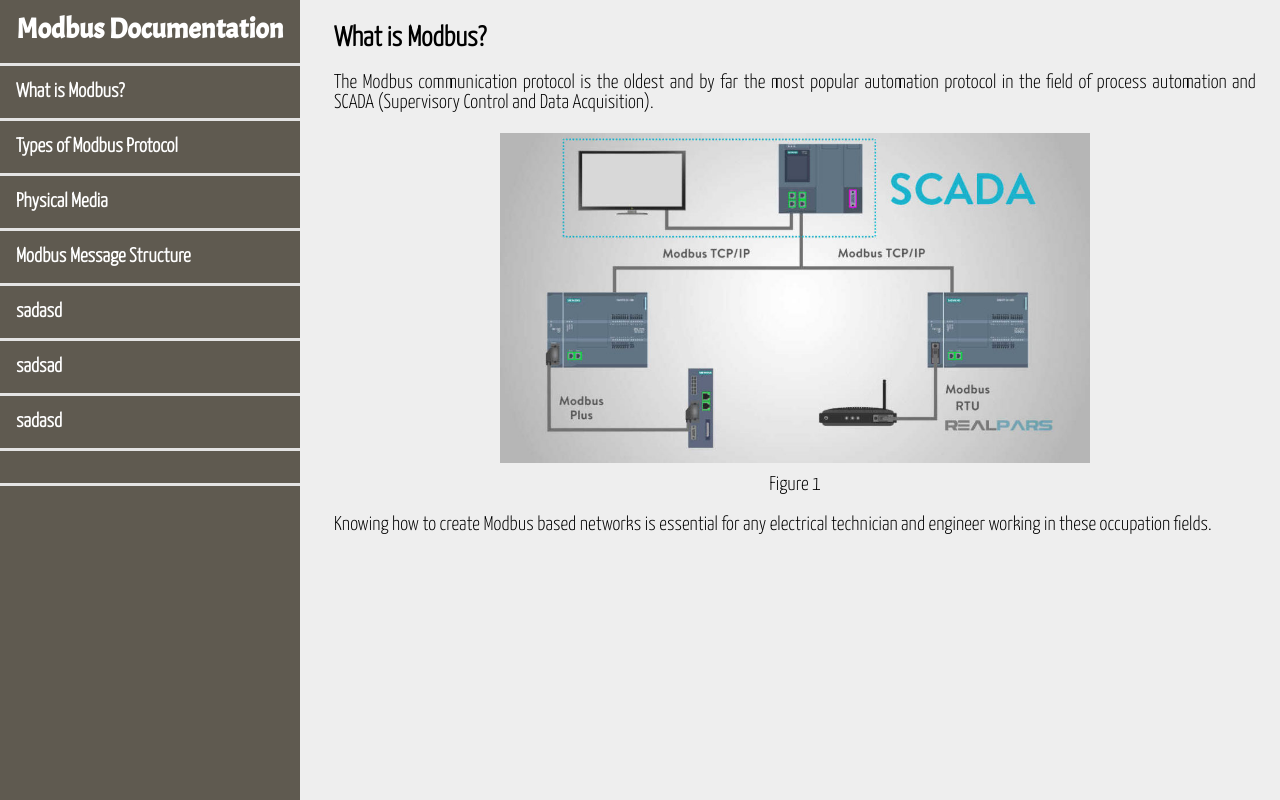
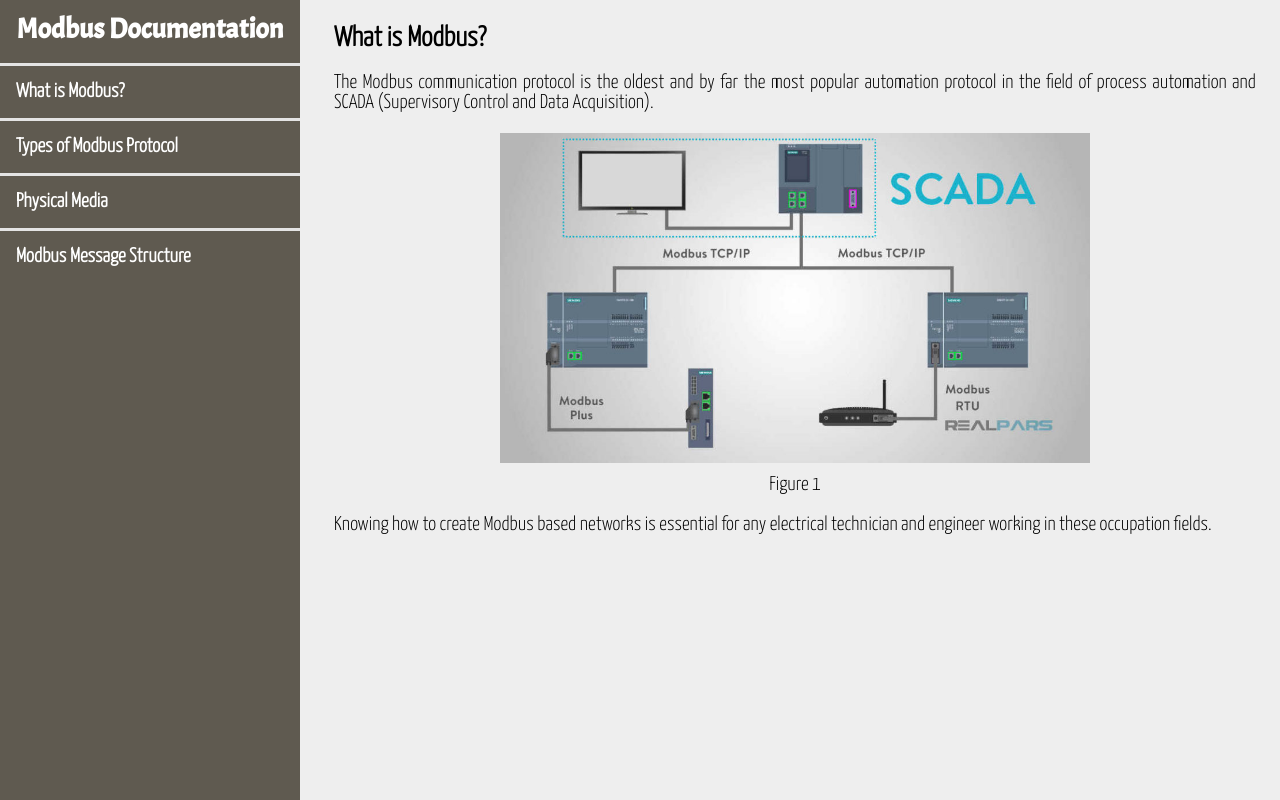
Before and after one commit to kadirboylu/kadirboylu.github.io, a plain HTML site: page technical-documentation-page/index.html in a window 1280 px wide. Drawn offline with Linux system fonts and the light colour scheme; a web font is replaced by a local one.

Commit message:
navbar update

```diff
--- a/technical-documentation-page/index.html
+++ b/technical-documentation-page/index.html
@@ -19,11 +19,11 @@
       <li><a href="#Types_of_Modbus_Protocol" class="nav-link">Types of Modbus Protocol</a></li>
       <li><a href="#Physical_Media" class="nav-link">Physical Media</a></li>
       <li><a href="#Modbus_Message_Structure" class="nav-link">Modbus Message Structure</a></li>
-      <li><a href="" class="nav-link">sadasd</a></li>
-      <li><a href="" class="nav-link">sadsad</a></li>
-      <li><a href="" class="nav-link">sadasd</a></li>
+      <!-- <li><a href="" class="nav-link"></a></li>
       <li><a href="" class="nav-link"></a></li>
       <li><a href="" class="nav-link"></a></li>
+      <li><a href="" class="nav-link"></a></li>
+      <li><a href="" class="nav-link"></a></li> -->
     </ul>
   </nav>
   <main id="main-doc">
```
